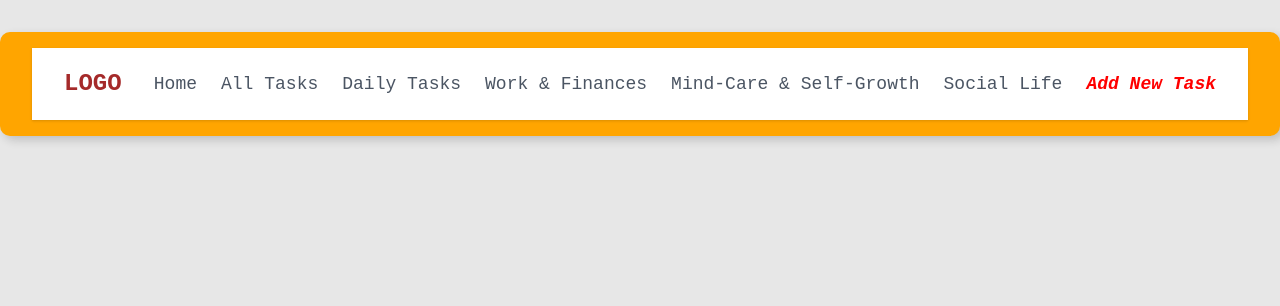
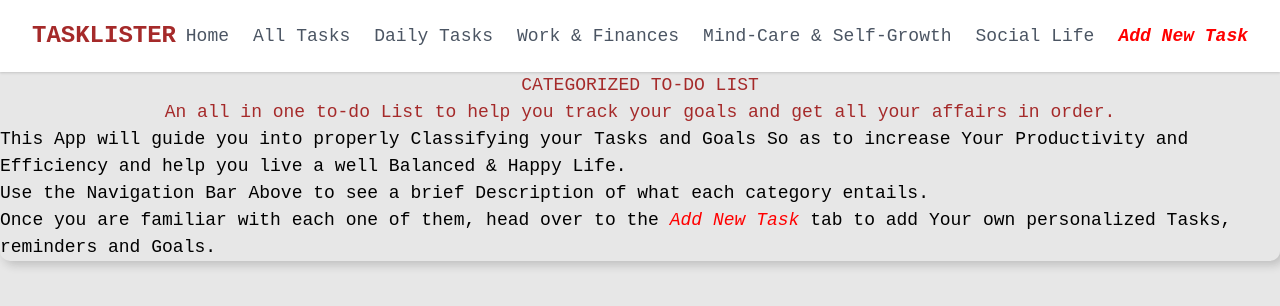
Before and after one commit to FridahOmari/To-Do-List, a React (Create React App) app: page / in a window 1280 px wide. Shown: the top 306 px of the page. Built offline with nearby package versions, Linux system fonts and the light colour scheme.

Commit message:
finalizing the project

```diff
--- a/src/App.css
+++ b/src/App.css
@@ -1,13 +1,7 @@
-:root {
-  --magenta: rgb(210, 51, 210);
-  --red: red;
-  --cyan: rgb(98, 230, 230);
-  --yellow: rgb(237, 237, 32);
-  --font-color: rgb(33, 33, 33);
-  --font-color-light: rgb(155, 155, 155);
-  /* --background: aqua;  */
-  --background: orange;
-  --background-light: rgb(230, 230, 230);
+*{
+  margin: 0;
+  padding: 0;
+  box-sizing: border-box;
 }
 
 body {
@@ -33,9 +27,6 @@ span[role="image"] {
 
 
 .App {
-  margin: 2rem auto;
-  padding: 1rem 2rem;
-  /* max-width: 1000px; */
   max-width: 100%;
 
   background: var(--background);
--- a/src/components/AddTaskForm.js
+++ b/src/components/AddTaskForm.js
@@ -1,7 +1,7 @@
 import React from 'react'
 import { useState } from 'react';
 
-function AddTaskForm() {
+function AddTaskForm({onAddTask}) {
     const[task, setTask] = useState("");
     const[category_id, setCategory_id] = useState("1");
 
--- a/src/components/App.js
+++ b/src/components/App.js
@@ -2,12 +2,42 @@ import React from "react";
 import "../App.css"
 import { Route, Switch } from "react-router-dom";
 import NavBar from "./NavBar";
-
+import AllTasks from "./AllTasks";
+import AddTaskForm from "./AddTaskForm";
+import Home from "./Home";
+import Daily from "./Daily";
+import Finances from "./Finances";
+import MindCare from "./MindCare";
+import SocialLife from "./SocialLife";
 
 function App (){
   return (
     <div className="App ">
         <NavBar />
+        <Switch>
+          <Route exact path="/">
+            <Home />
+          </Route>
+          <Route exact path="/all-tasks">
+            <AllTasks />
+          </Route>
+          <Route exact path="/add-task">
+            <AddTaskForm
+            />
+          </Route>
+          <Route exact path="/daily">
+            <Daily />
+          </Route>
+          <Route exact path="/finances">
+            <Finances />
+          </Route>
+          <Route exact path="/mind-care">
+            <MindCare />
+          </Route>
+          <Route exact path="/social-life">
+            <SocialLife />
+          </Route>
+        </Switch>
     </div>
   )
 }
--- a/src/components/NavBar.js
+++ b/src/components/NavBar.js
@@ -10,7 +10,7 @@ export default function NavBar() {
                 <div>
                     <div className="flex items-center justify-between py-3 md:py-5 md:block">
                         <a href="javascript:void(0)">
-                            <h2 className="text-2xl font-bold">LOGO</h2>
+                            <h2 className="text-2xl font-bold">TASKLISTER</h2>
                         </a>
                         <div className="md:hidden">
                             <button
```
